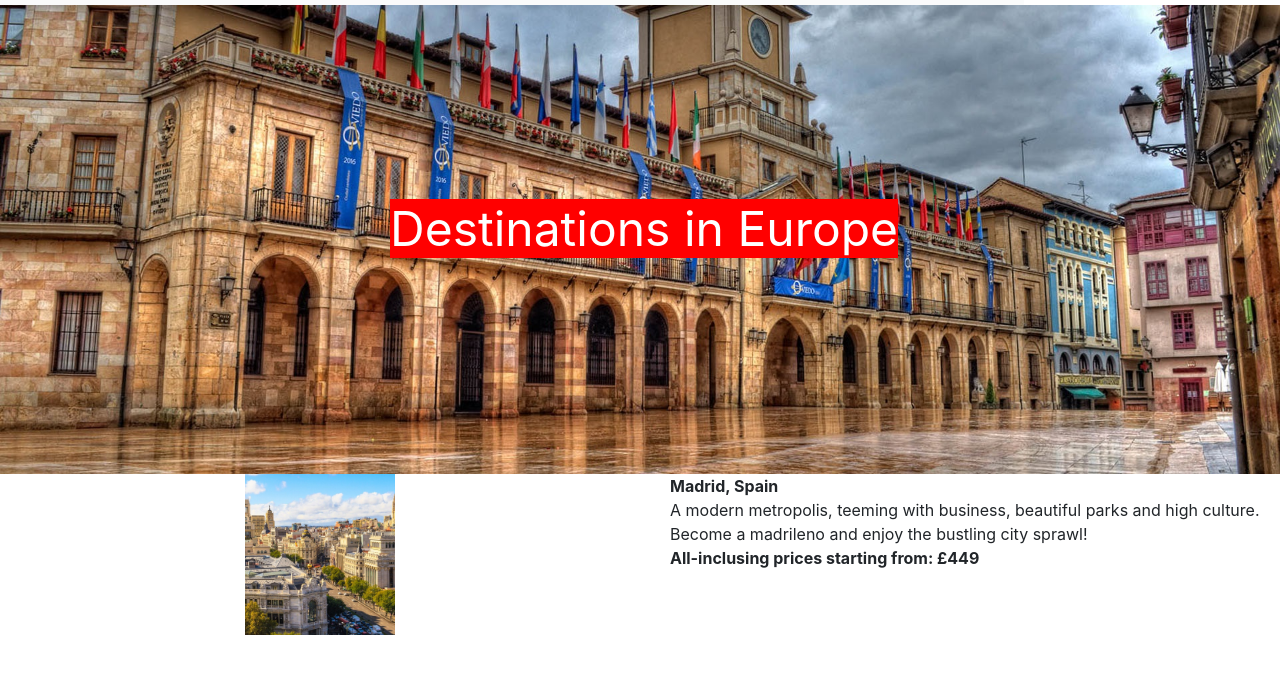
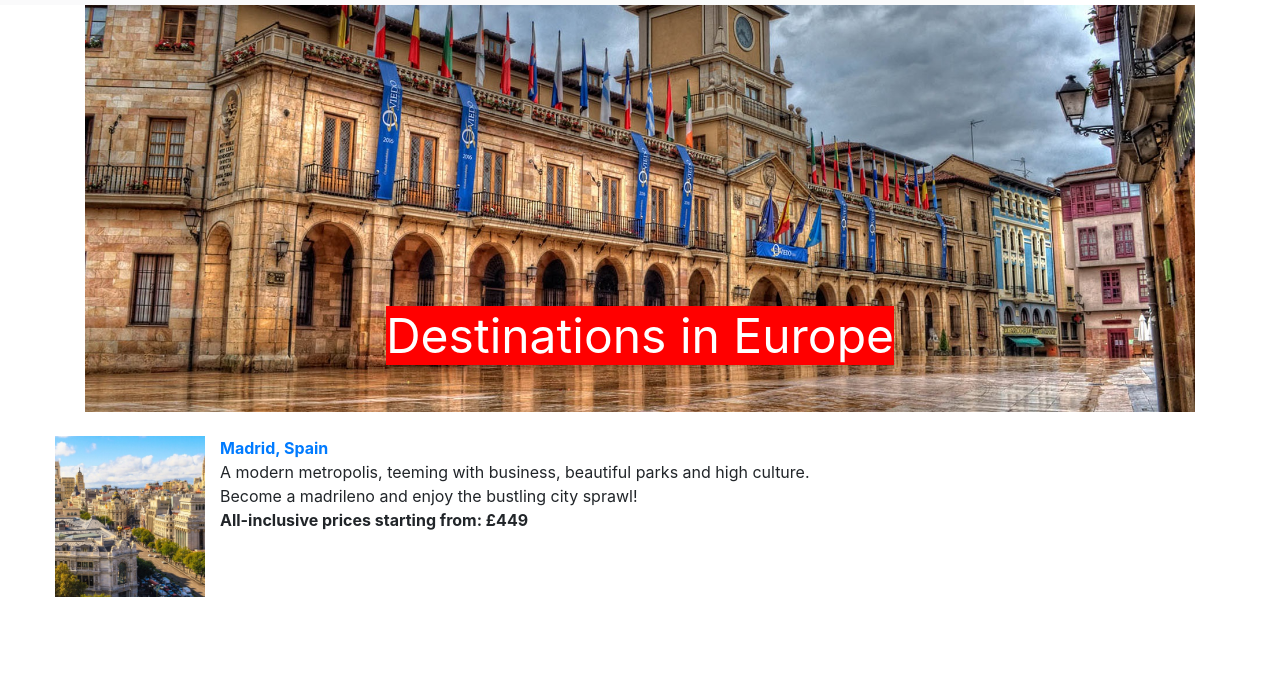
Before and after one commit to ettaselim/la-isla-bonita, a plain HTML site: page destinations-europe.html in a window 1280 px wide. Shown: the part 57-730 px from the top of the page. Drawn offline with nearby package versions, Linux system fonts and the light colour scheme.

Commit message:
updated
banner correct

```diff
--- a/CSS/destinationstyles.css
+++ b/CSS/destinationstyles.css
@@ -13,9 +13,9 @@
 
 .logotext {
   position: absolute;
+  margin: auto;
+  display: block;
   text-align: center;
-  top: 250px;
-  left:390px;
   color; white;
 }
 
@@ -30,3 +30,7 @@ font {
   color: white;
   background-color: red;
 }
+
+.col- {
+  margin-left: 70px;
+}
--- a/destinations-europe.html
+++ b/destinations-europe.html
@@ -33,22 +33,27 @@
     </div>
     </nav>
 <!-- Banner-->
-    <div class="banner">
-      <img class="mySlides" src="./banner2.jpg" alt="custom_html_banner1" style="width:100%">
-      </div>
-    <div class="logotext">
-      <font size="200px"> Destinations in Europe </font>
-    </div>
+<div class="container">
+<div class="row">
+<div class="col-xl">
+  <img src="./banner2.jpg" alt="test" class="img-responsive" style="width:100%">
+  <div class="carousel-caption">
+    <font size="200px"> Destinations in Europe </font>
+  </div>
+</div>
+</div>
+</div>
+<br>
 <!--List of destinations-->
       <div class="row">
-      <div class="col-sm">
+      <div class="col-">
         <img class="center" src="./madrid.jpg" width="150px">
       </div>
       <div class="col-sm">
-        <b> Madrid, Spain </b> <br>
+        <b> <a href="./madrid.html"> Madrid, Spain </a> </b> <br>
         A modern metropolis, teeming with business, beautiful parks and high culture.
         <br> Become a madrileno and enjoy the bustling city sprawl! <br>
-        <b> All-inclusing prices starting from: £449 </b>
+        <b> All-inclusive prices starting from: £449 </b>
       </div>
       <div class="row">
 
```
Also changed, not shown: madrid.html (added).
